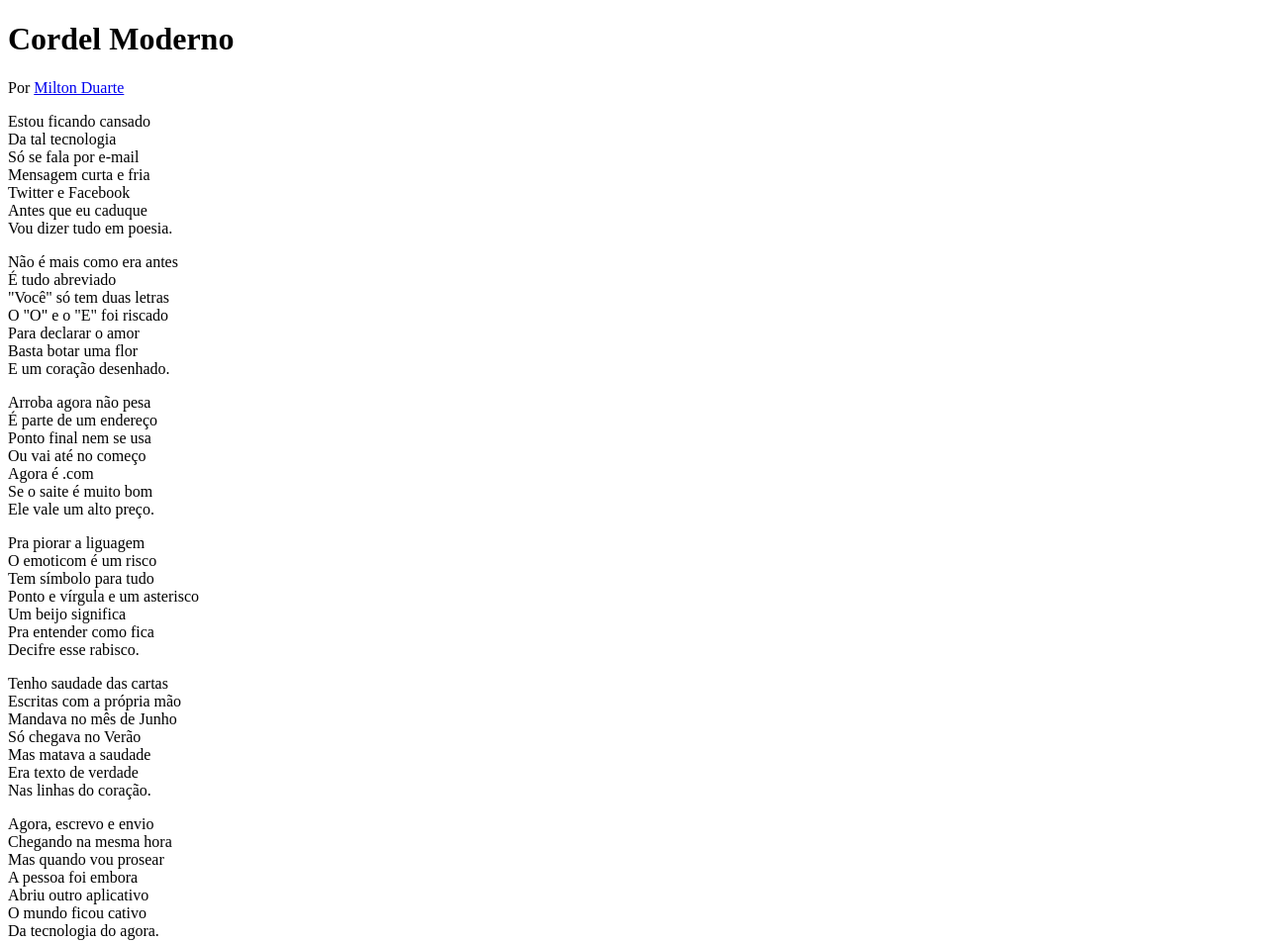
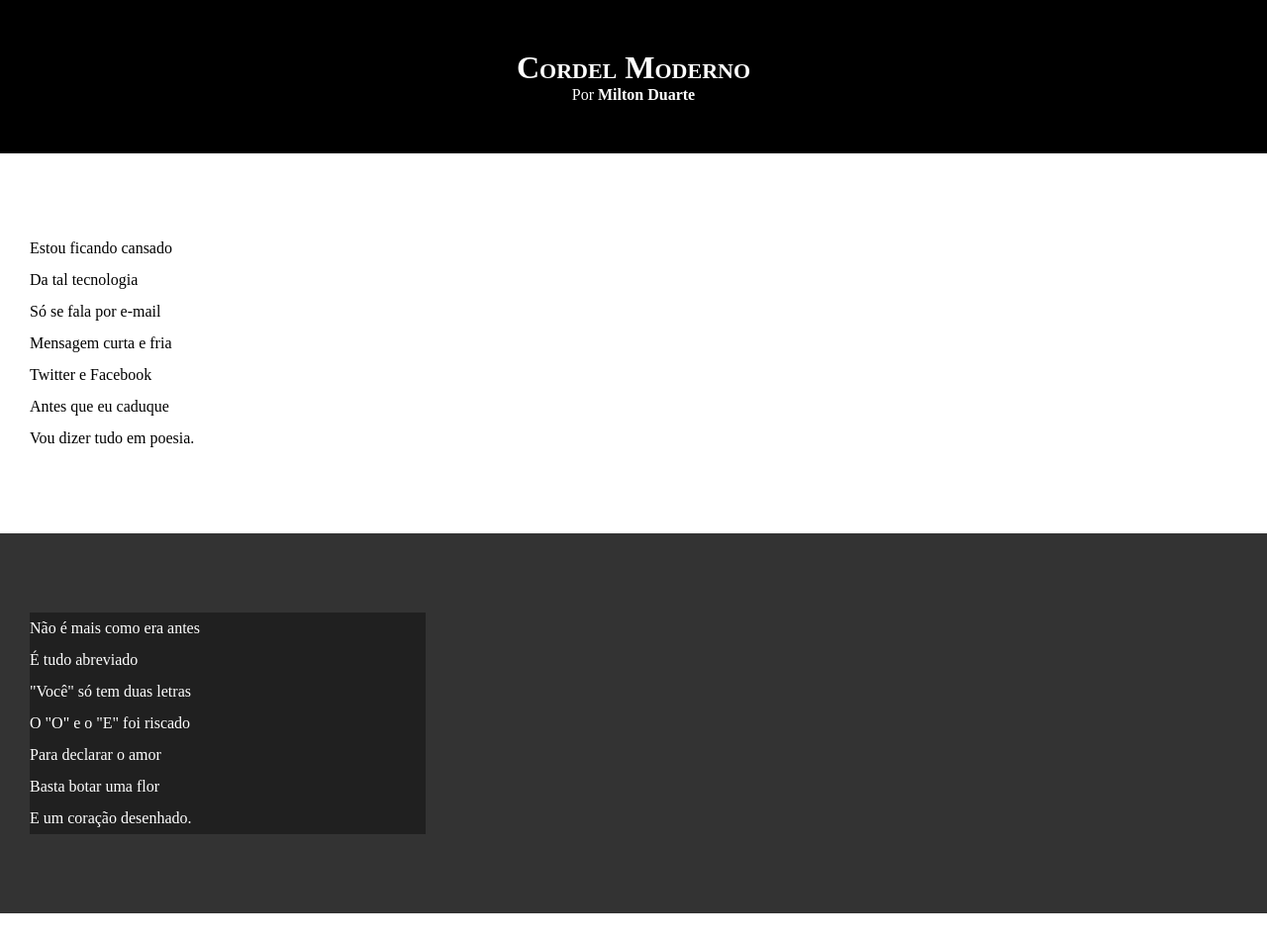
Before and after one commit to Deh1301/htmlcss, a plain HTML site: page exercicio/desafio 12/index.html in a window 1280 px wide. Shown: the top 953 px of the page at 99% size. Drawn offline with Linux system fonts and the light colour scheme.

Commit message:
atualizei

```diff
--- a/exercicio/desafio 12/index.html
+++ b/exercicio/desafio 12/index.html
@@ -16,7 +16,7 @@
 
     </header>
 
-    <section>
+    <section class="normal">
         <p>
             Estou ficando cansado <br>
             Da tal tecnologia <br>
@@ -30,7 +30,7 @@
 
 
 
-    <section>
+    <section class="imagem">
         <p>
             Não é mais como era antes <br>
             É tudo abreviado <br>
@@ -43,7 +43,7 @@
     </section>
 
 
-    <section>
+    <section class="normal">
         <p>
             Arroba agora não pesa <br>
             É parte de um endereço <br>
@@ -66,7 +66,7 @@
 
 
 
-    <section>
+    <section class="imagem">
         <p>
             Tenho saudade das cartas <br>
             Escritas com a própria mão <br>
@@ -80,7 +80,7 @@
 
 
 
-    <section>
+    <section class="normal">
         <p>
             Agora, escrevo e envio <br>
             Chegando na mesma hora <br>
--- a/exercicio/desafio 12/style.css
+++ b/exercicio/desafio 12/style.css
@@ -0,0 +1,53 @@
+*{
+    margin: 0;
+    padding: 0;
+}
+html body{
+    min-height: 100vh;
+    background-color: darkgray;
+}
+header{
+    background-color: black;
+    color: #fff;
+    text-align: center;
+}
+header h1{
+    padding-top: 50px;
+    font-variant: small-caps;
+}
+header p{
+    padding-bottom: 50px;
+
+}
+header a, footer a{
+    color: white;
+    text-decoration: none;
+    font-weight: bolder;
+}
+header a:hover, footer a:hover{
+    text-decoration: underline;
+}
+section{
+    line-height: 2em;
+    padding-left: 30px;
+    padding-top: 10vh;
+    padding-bottom: 10vh;
+}
+section.normal{
+    background-color: white;
+    color: black;
+}
+section.imagem{
+    background-color: rgb(51, 51, 51 );
+    color: white;
+}
+section.imagem p{
+    background-color: rgba(0, 0, 0, 0.363);
+    width: 400px;
+}
+footer{
+    background-color: black;
+    color: white;
+    text-align: center;
+    padding: 10px;
+}
```
